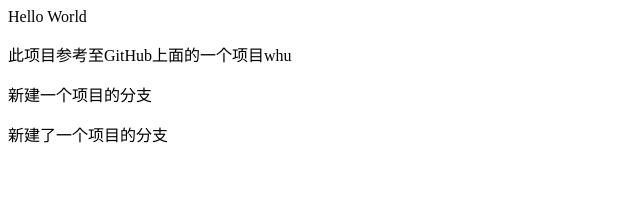
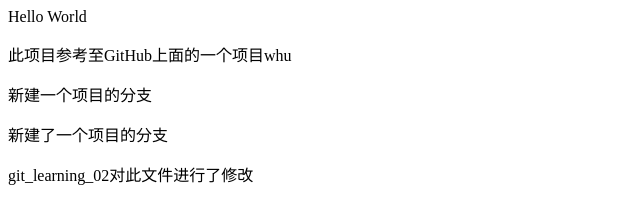
Before and after one commit to lifedespicable/git_learning, a plain HTML site: page index.html in a window 1280 px wide. Shown: the whole page, without its empty margins (0-640 px from the left). Drawn offline with Linux system fonts and the light colour scheme.

```diff
--- a/index.html
+++ b/index.html
@@ -3,4 +3,5 @@
     <P>此项目参考至GitHub上面的一个项目whu</P>
     <p>新建一个项目的分支</p>
     <p>新建了一个项目的分支</p>
+    <p>git_learning_02对此文件进行了修改<p>
 </html>
```
